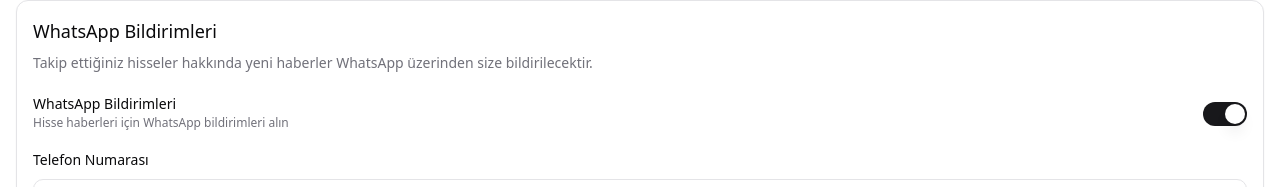
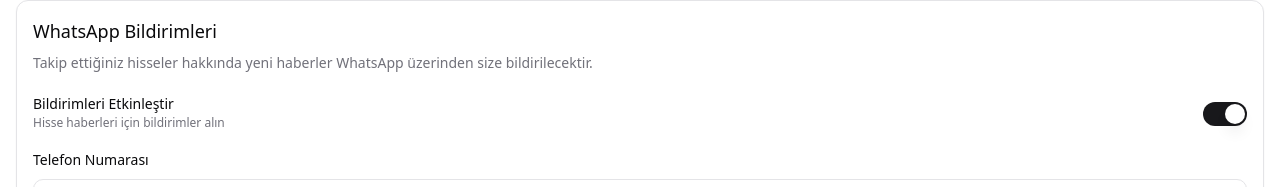
Before and after one commit to burakemretetik/ai_trading_bot, a React (Vite) app: page / in a window 1280 px wide. Both pictures are taken after a click on the button "Ayarlar". Shown: the part 157-344 px from the top of the page. Built offline with nearby package versions, Linux system fonts and the light colour scheme.

Commit message:
Fix: WhatsApp settings design
The description in the WhatsApp settings was duplicated. This commit removes the duplicate description and fixes the design.

```diff
--- a/src/components/WhatsAppSettings.tsx
+++ b/src/components/WhatsAppSettings.tsx
@@ -78,9 +78,9 @@ const WhatsAppSettings = () => {
       <div className="space-y-4">
         <div className="flex items-center justify-between">
           <Label htmlFor="whatsapp-enabled" className="flex flex-col space-y-1">
-            <span>WhatsApp Bildirimleri</span>
+            <span>Bildirimleri Etkinleştir</span>
             <span className="font-normal text-xs text-muted-foreground">
-              Hisse haberleri için WhatsApp bildirimleri alın
+              Hisse haberleri için bildirimler alın
             </span>
           </Label>
           <Switch
```
